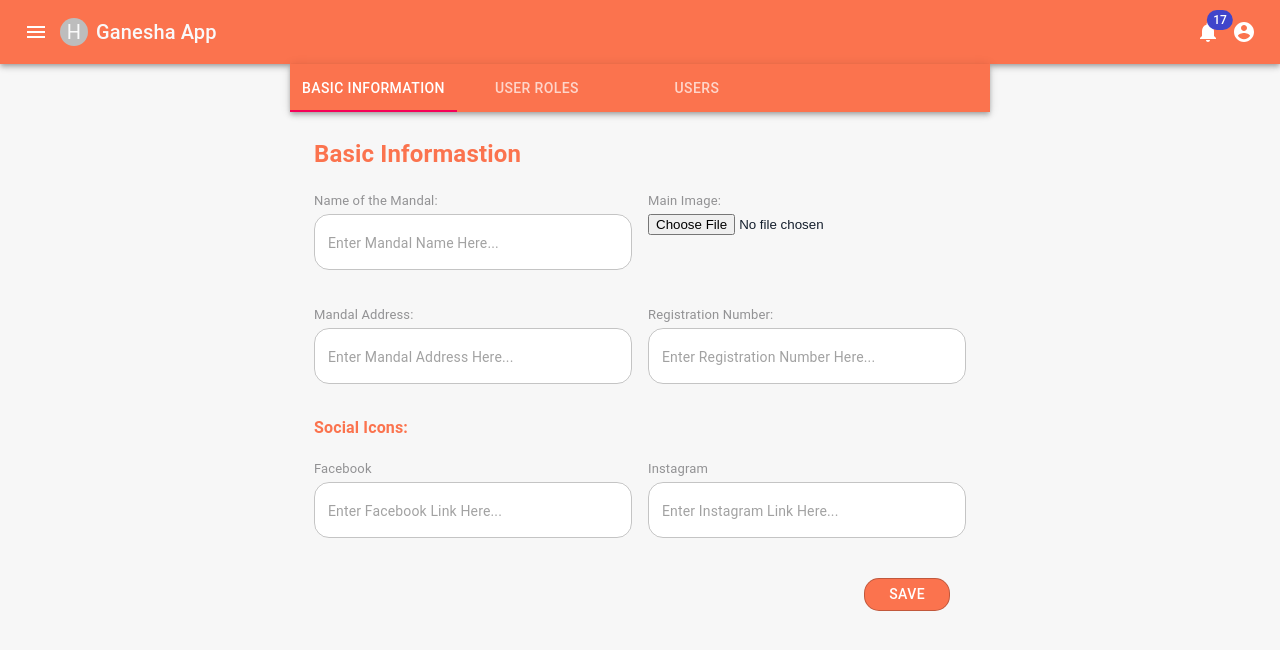
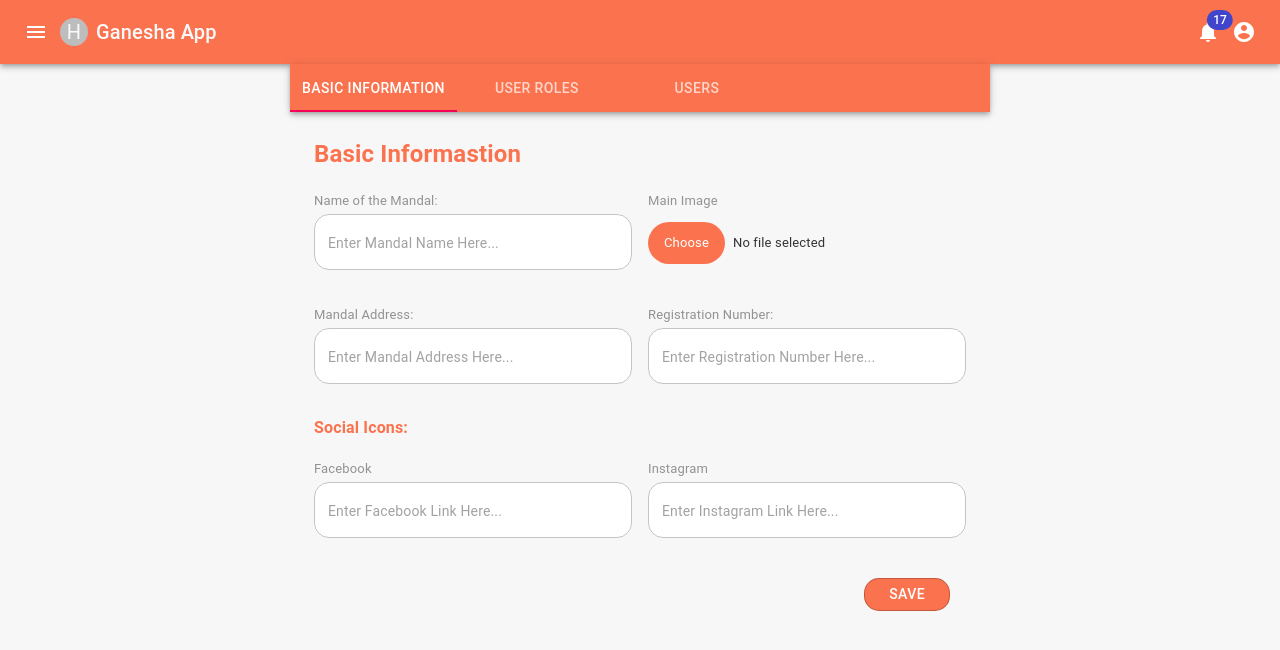
Before and after one commit to pravin3995/ganeshaapp, a React (Create React App) app: page /basicsetting in a window 1280 px wide. Shown: the top 650 px of the page. Built offline with nearby package versions, Linux system fonts and the light colour scheme.

Commit message:
update choose file

```diff
--- a/src/components/EditAboutMandal.tsx
+++ b/src/components/EditAboutMandal.tsx
@@ -56,11 +56,14 @@ export default function EditAboutMandal() {
 
             <Grid item md={6} xs={12}>
               <Box>
+              <small className='label'>
+                  Feautred Image:
                 <div className='file-input'>
                   <input type='file' />
                   <span className='button'>Choose</span>
                   <span className='label' data-js-label>No file selected</span>
                 </div>
+              </small>
               </Box>
             </Grid>
 
--- a/src/components/EventEdit.tsx
+++ b/src/components/EventEdit.tsx
@@ -81,7 +81,6 @@ export default function Eventedit() {
       </CardContent>
 
       <CardContent className='pt-0'>
-        <Card>
           <CardContent>
             <Grid container spacing={3}>
               <Grid item xs={12} md={6} >
@@ -91,7 +90,6 @@ export default function Eventedit() {
                 <TextField
                   fullWidth
                   id="outlined-number"
-                  size='small'
                   rowsMax="4"
                   placeholder='Enter Name Here...'
                   variant="outlined"
@@ -102,7 +100,11 @@ export default function Eventedit() {
               <Grid item xs={12} md={6} >
                 <small className='label'>
                   Feautred Image:
-            <input type="file" className='d-block' />
+                  <div className='file-input'>
+                  <input type='file' />
+                  <span className='button'>Choose</span>
+                  <span className='label' data-js-label>No file selected</span>
+                </div>
                 </small>
               </Grid>
 
@@ -133,7 +135,6 @@ export default function Eventedit() {
                     <KeyboardDatePicker
                       autoOk
                       fullWidth
-                      size='small'
                       variant="inline"
                       inputVariant="outlined"
                       format="MM/dd/yyyy"
@@ -152,7 +153,6 @@ export default function Eventedit() {
                 <TextField
                   fullWidth
                   id="outlined-number"
-                  size='small'
                   rowsMax="4"
                   placeholder='Enter Location'
                   variant="outlined"
@@ -168,7 +168,6 @@ export default function Eventedit() {
             </Grid>
 
           </CardContent>
-        </Card>
 
       </CardContent>
     </div>
--- a/src/components/basicSetting.tsx
+++ b/src/components/basicSetting.tsx
@@ -232,8 +232,14 @@ export default function SimpleTabs() {
                         <Grid item xs={12} md={6}>
                           <Box mt={2}>
                               <Typography variant	='body2'>
-                                <span className='label d-block'> Main Image: </span>
-                                <input type='file' />
+                              <small className='label'>
+                                  Main Image
+                                <div className='file-input'>
+                                  <input type='file' />
+                                  <span className='button'>Choose</span>
+                                  <span className='label' data-js-label>No file selected</span>
+                                </div>
+                              </small>
                               </Typography>
                             </Box>
                         </Grid>
```
